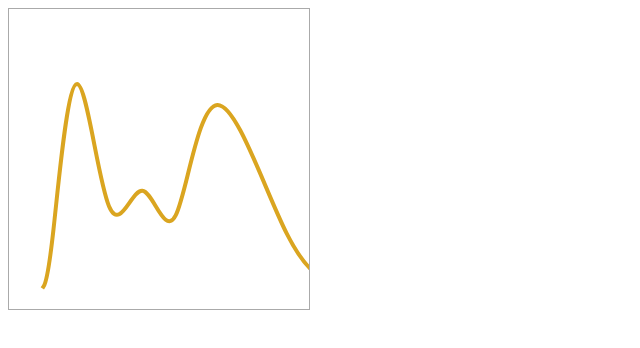
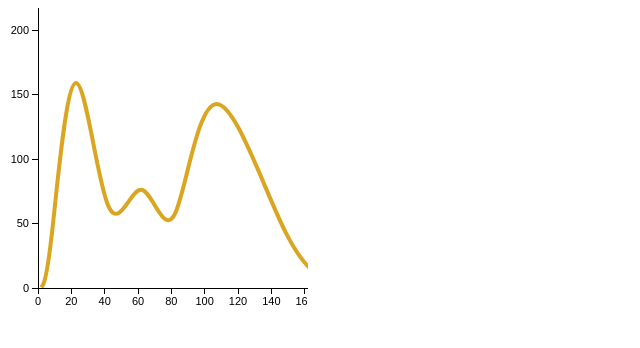
Before and after one commit to Juligs/Practice-D3, a website: page archivos_base/05 - Escalas y ejes/02 - Ejercicio de uso de ejes/index.html in a window 1280 px wide. Shown: the whole page, without its empty margins (0-640 px from the left). Drawn offline with Linux system fonts and the light colour scheme.

Commit message:
graph with axes

```diff
--- a/archivos_base/05 - Escalas y ejes/02 - Ejercicio de uso de ejes/app_inicio.js
+++ b/archivos_base/05 - Escalas y ejes/02 - Ejercicio de uso de ejes/app_inicio.js
@@ -1,53 +1,71 @@
-var datos = [];
+let datos = [];
 
 function cargarDatos() {
-    d3.json('datos.json', function(err, data) {
+  d3.json("datos.json", function (err, data) {
     datos = data;
     graficar();
   });
 }
 
 function graficar() {
-    var width = 300,
+  let width = 300,
     height = 300;
 
-
-    var svg = d3.select("body").append("svg")
+  let svg = d3
+    .select("body")
+    .append("svg")
     .attr("width", width)
     .attr("height", height)
-        .append("g")
+    .append("g");
 
-
-    xRange = d3.scale.linear()
+  xRange = d3.scale
+    .linear()
     .range([0, width])
-        .domain([d3.min(datos, function(d) {
+    .domain([
+      d3.min(datos, function (d) {
         return d.x;
       }),
-            d3.max(datos, function(d) {
+      d3.max(datos, function (d) {
         return d.x;
-            })
-        ])
+      }),
+    ]);
 
-    yRange = d3.scale.linear()
+  yRange = d3.scale
+    .linear()
     .range([height, 0])
-        .domain([d3.min(datos, function(d) {
+    .domain([
+      d3.min(datos, function (d) {
         return d.y;
       }),
-            d3.max(datos, function(d) {
+      d3.max(datos, function (d) {
         return d.y;
-            })
-        ])
+      }),
+    ]);
 
-    var lineFunc = d3.svg.line()
-        .x(function(d) {
+  let lineFunc = d3.svg //donde se dibuha la linea
+    .line()
+    .x(function (d) {
       return xRange(d.x + 20);
     })
-        .y(function(d) {
-            return yRange(d.y+16);
+    .y(function (d) {
+      return yRange(d.y + 16);
     })
-        .interpolate('basis');
+    .interpolate("basis");
 
-    svg.append("svg:path")
-        .attr("d", lineFunc(datos))
-        .attr("class", "linea");
+  svg.append("svg:path").attr("d", lineFunc(datos)).attr("class", "linea");
+
+  let xAxis = d3.svg.axis().scale(xRange).orient("bottom").ticks(8); //Método ticks cuanta cantidad de datos hay desplegados Escalado mas claro y preciso
+  //se despliega hasta el fondo
+  let yAxis = d3.svg.axis().scale(yRange).orient("left").ticks(8); //se despliega hasta el fondo
+  svg
+    .append("g")
+    .attr("class", "axis")
+    .attr("transform", "translate(30,280)") //se despliega hasta el fondo los ejes
+    .call(xAxis); //llamamos al eje x definido
+
+  svg
+    .append("g")
+    .attr("class", "axis")
+    .attr("transform", "translate(30,-20)") //se despliega hasta el fondo los ejes
+    .call(yAxis); //llamamos al eje x definido
 }
--- a/archivos_base/05 - Escalas y ejes/02 - Ejercicio de uso de ejes/style_inicio.css
+++ b/archivos_base/05 - Escalas y ejes/02 - Ejercicio de uso de ejes/style_inicio.css
@@ -1,9 +1,19 @@
-svg {
-    border: 1px solid #aaa;
-}
+
 
 .linea{
     stroke: GoldenRod ;
     stroke-width: 4;
     fill:none;
 }
+
+.axis path,
+.axis line {
+    fill: none;
+    stroke: #000;
+    shape-rendering: crispEdges;
+}
+
+.axis text{
+    font-family: sans-serif;
+    font-size: 11px;
+}
```
Lines whose indentation alone changed are shown as unchanged.
